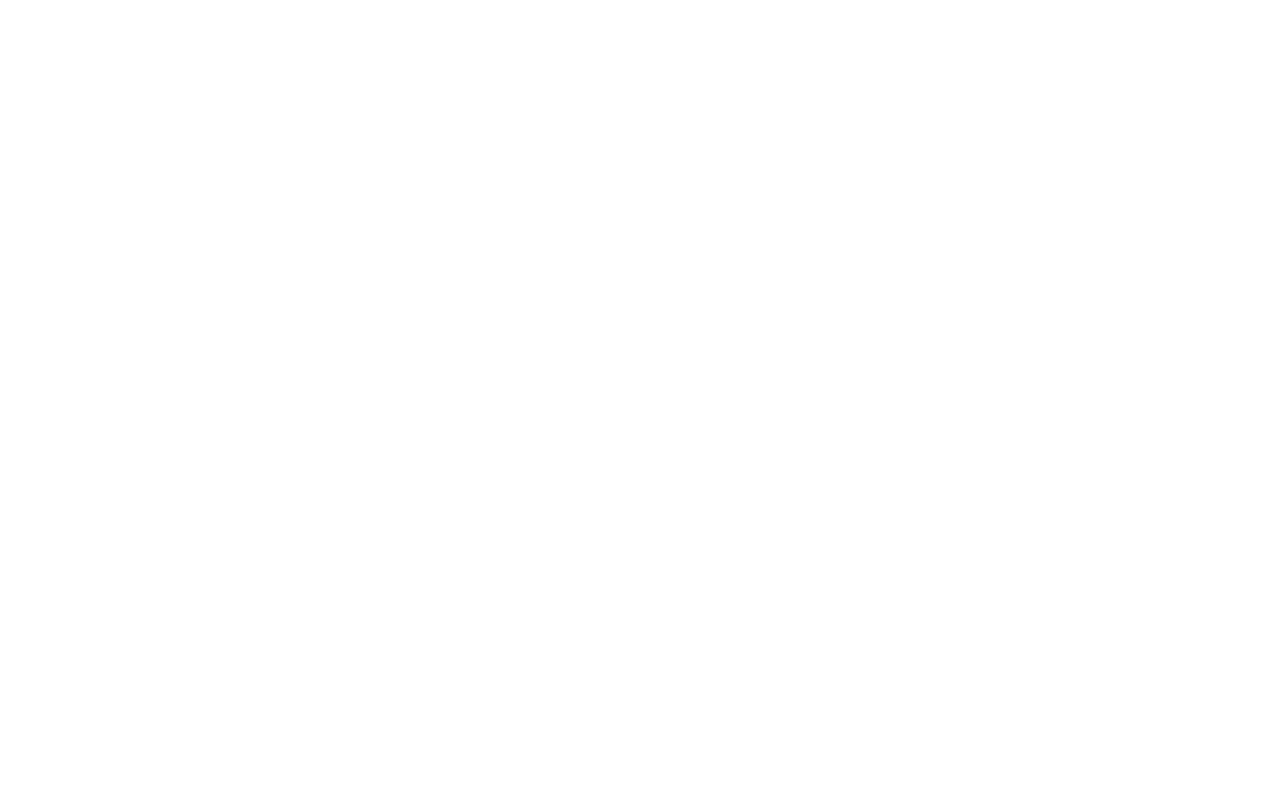
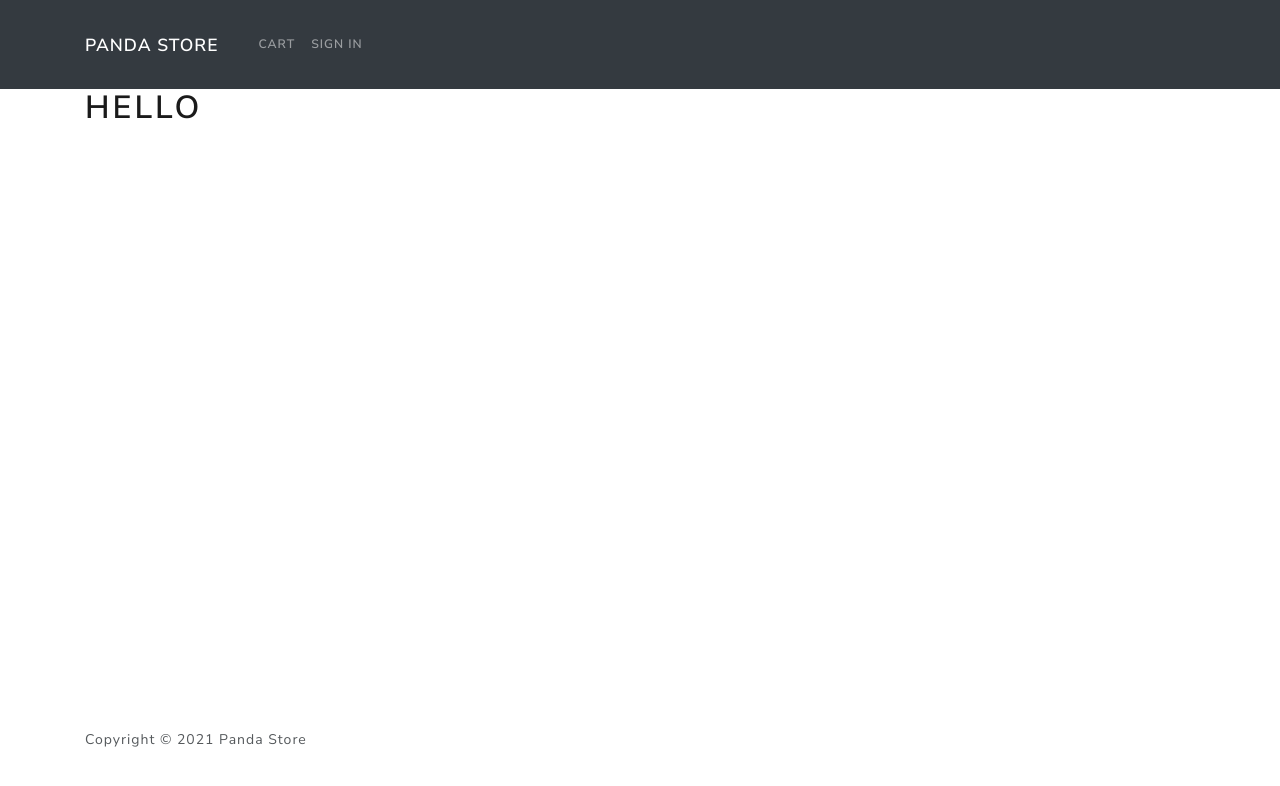
Before and after one commit to UnkleTayo/panda-store-frontend, a React (Create React App) app: page / in a window 1280 px wide. Shown: the top 786 px of the page. Built offline with nearby package versions, Linux system fonts and the light colour scheme.

Commit message:
Setup navbar styling

```diff
--- a/public/index.html
+++ b/public/index.html
@@ -1,15 +1,18 @@
 <!DOCTYPE html>
 <html lang="en">
+
 <head>
   <meta charset="utf-8" />
   <link rel="icon" href="%PUBLIC_URL%/favicon.ico" />
   <meta name="viewport" content="width=device-width, initial-scale=1" />
   <meta name="theme-color" content="#000000" />
-    <meta
-      name="description"
-      content="Web site created using create-react-app"
-    />
+  <meta name="description" content="Web site created using create-react-app" />
   <link rel="apple-touch-icon" href="%PUBLIC_URL%/logo192.png" />
+
+  <link rel="stylesheet" href="https://cdnjs.cloudflare.com/ajax/libs/font-awesome/5.15.2/css/all.min.css"
+    integrity="sha512-HK5fgLBL+xu6dm/Ii3z4xhlSUyZgTT9tuc/hSrtw6uzJOvgRr2a9jyxxT1ely+B+xFAmJKVSTbpM/CuL7qxO8w=="
+    crossorigin="anonymous" />
+
   <!--
       manifest.json provides metadata used when your web app is installed on a
       user's mobile device or desktop. See https://developers.google.com/web/fundamentals/web-app-manifest/
@@ -26,6 +29,7 @@
     -->
   <title>React App</title>
 </head>
+
 <body>
   <noscript>You need to enable JavaScript to run this app.</noscript>
   <div id="root"></div>
@@ -40,4 +44,5 @@
       To create a production bundle, use `npm run build` or `yarn build`.
     -->
 </body>
+
 </html>
--- a/src/App.js
+++ b/src/App.js
@@ -1,4 +1,5 @@
 import React from 'react';
+import { Container } from 'react-bootstrap';
 import Footer from './Components/Footer';
 import Header from './Components/Header';
 
@@ -6,7 +7,11 @@
   return (
     <div>
       <Header />
-      <main></main>
+      <main>
+        <Container>
+          <h1>Hello</h1>
+        </Container>
+      </main>
       <Footer />
     </div>
   );
--- a/src/Components/Footer.jsx
+++ b/src/Components/Footer.jsx
@@ -1,7 +1,16 @@
 import React from 'react';
+import { Col, Container, Row } from 'react-bootstrap';
 
 const Footer = () => {
-  return <div></div>;
+  return (
+    <footer>
+      <Container>
+        <Row>
+          <Col>Copyright &copy; {new Date().getFullYear()} Panda Store </Col>
+        </Row>
+      </Container>
+    </footer>
+  );
 };
 
 export default Footer;
--- a/src/Components/Header.jsx
+++ b/src/Components/Header.jsx
@@ -1,7 +1,23 @@
 import React from 'react';
+import { Container, Nav, Navbar } from 'react-bootstrap';
 
 const Header = () => {
-  return <div></div>;
+  return (
+    <header>
+      <Navbar bg='dark' variant='dark' collapseOnSelect expand='lg'>
+        <Container>
+          <Navbar.Brand href='#home'>Panda Store</Navbar.Brand>
+          <Navbar.Toggle aria-controls='basic-navbar-nav' />
+          <Navbar.Collapse id='basic-navbar-nav'>
+            <Nav className='mr-auto'>
+              <Nav.Link href='/cart'>Cart</Nav.Link>
+              <Nav.Link href='/login'>Sign In</Nav.Link>
+            </Nav>
+          </Navbar.Collapse>
+        </Container>
+      </Navbar>
+    </header>
+  );
 };
 
 export default Header;
--- a/src/index.js
+++ b/src/index.js
@@ -1,5 +1,6 @@
 import React from 'react';
 import ReactDOM from 'react-dom';
+import './bootstrap.min.css';
 import './index.css';
 import App from './App';
 import reportWebVitals from './reportWebVitals';
--- a/src/reportWebVitals.js
+++ /dev/null
@@ -1,13 +0,0 @@
-const reportWebVitals = onPerfEntry => {
-  if (onPerfEntry && onPerfEntry instanceof Function) {
-    import('web-vitals').then(({ getCLS, getFID, getFCP, getLCP, getTTFB }) => {
-      getCLS(onPerfEntry);
-      getFID(onPerfEntry);
-      getFCP(onPerfEntry);
-      getLCP(onPerfEntry);
-      getTTFB(onPerfEntry);
-    });
-  }
-};
-
-export default reportWebVitals;
```
Also changed, not shown: src/setupTests.js (deleted, +0 -5 lines), src/logo.svg (deleted), 1 other file (tests, documents, lock files or other folders). Lines whose indentation alone changed are shown as unchanged.
